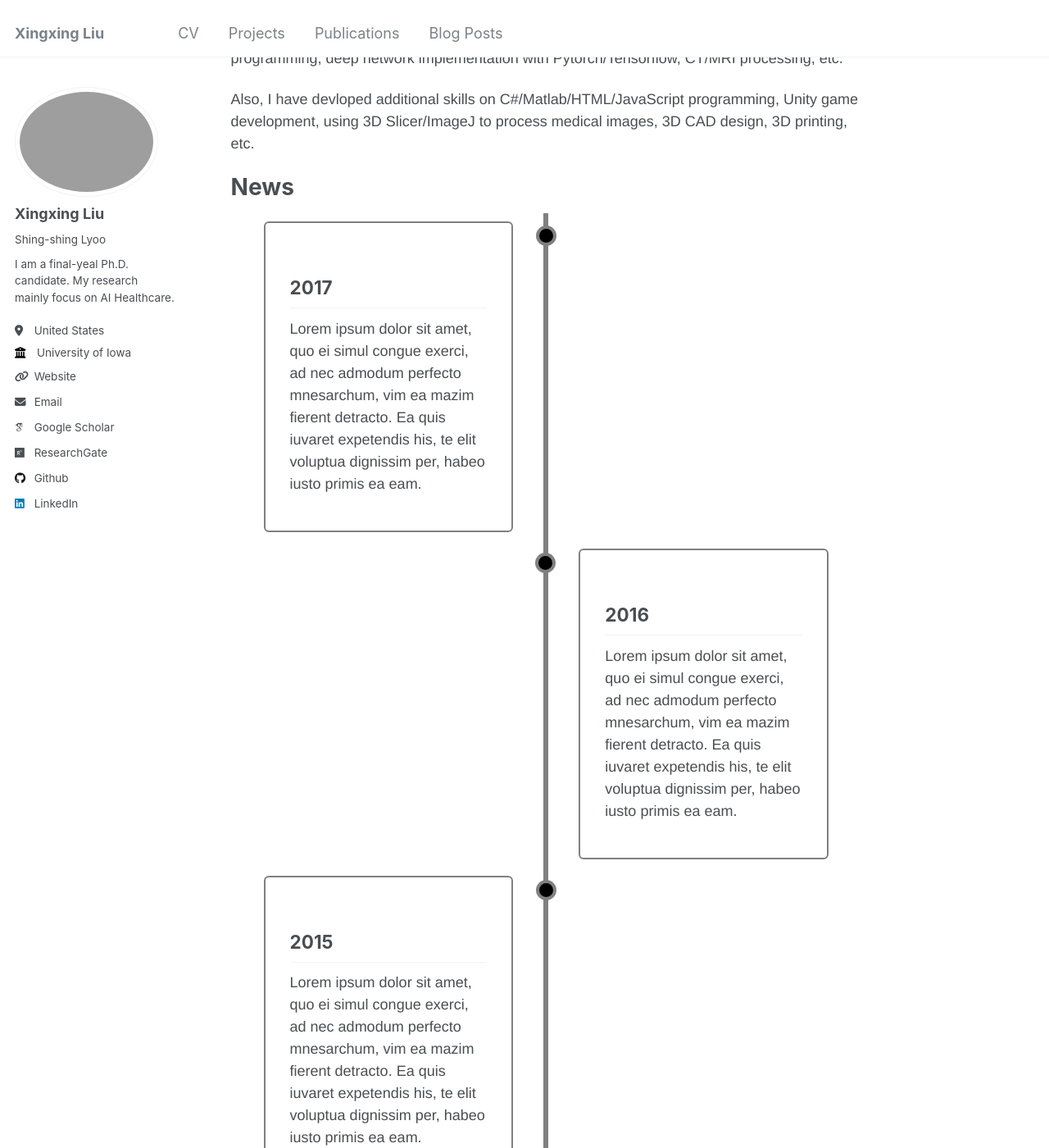
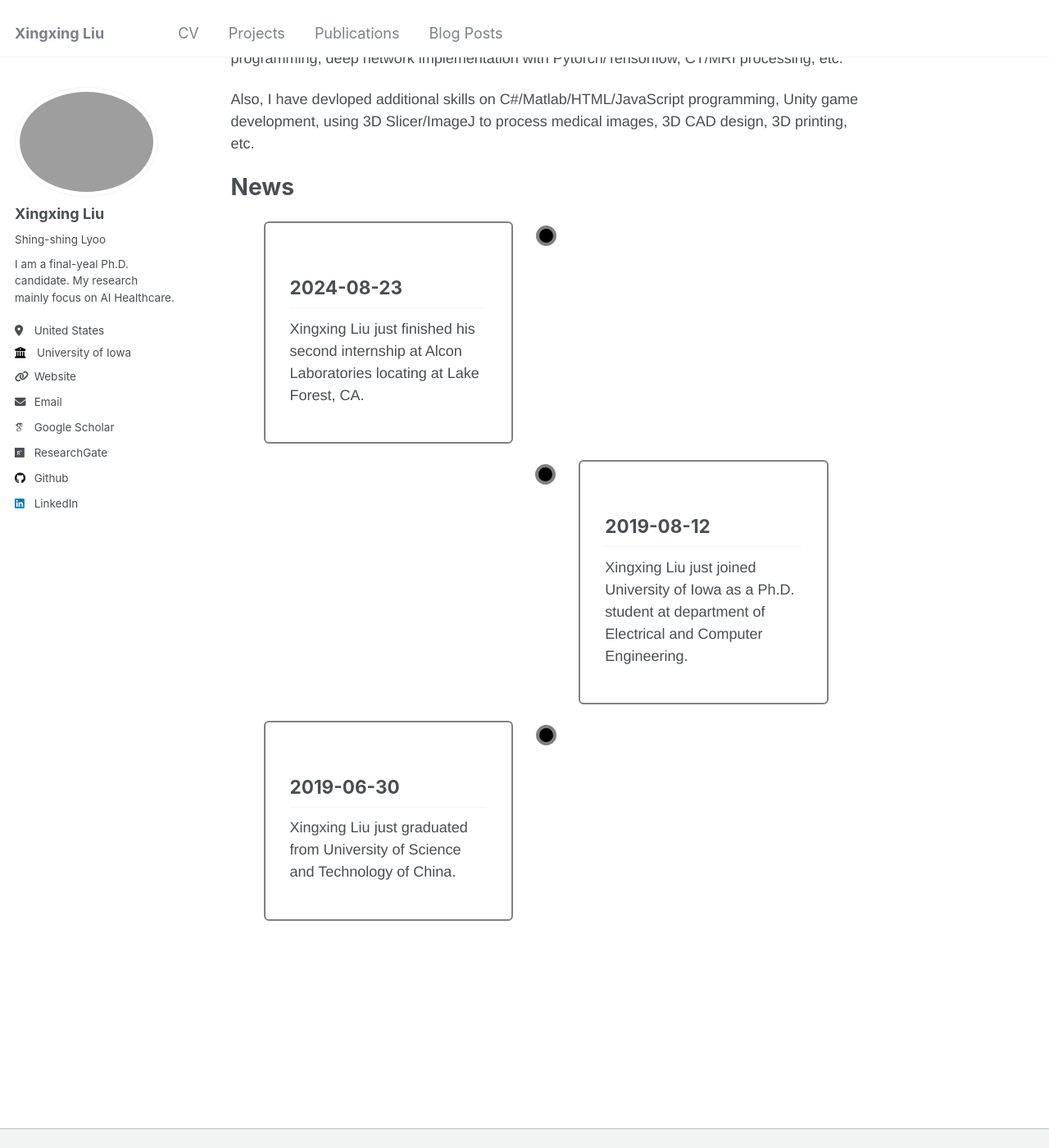
Before and after one commit to xxliu1996/xxliu1996.github.io, a Jekyll site: the page built from _pages/about.md, in a window 1280 px wide and 1400 px high, scrolled down 357 px. Shown: the whole window at 82% size. Built offline with Jekyll 4.4.1, drawn with Linux system fonts in a browser that asks for light colours; some web fonts are replaced; some of the changed text lies outside the part shown.

Commit message:
add news section at about me

```diff
--- a/_pages/about.md
+++ b/_pages/about.md
@@ -34,7 +34,7 @@ body {
   content: '';
   position: absolute;
   width: 6px;
-  background-color: gray; /* Changed to gray */
+  background-color: light gray; /* Changed to light gray */
   top: 0;
   bottom: 0;
   left: 50%;
@@ -154,38 +154,20 @@ News
 <div class="timeline">
   <div class="container left">
     <div class="content">
-      <h2>2017</h2>
-      <p>Lorem ipsum dolor sit amet, quo ei simul congue exerci, ad nec admodum perfecto mnesarchum, vim ea mazim fierent detracto. Ea quis iuvaret expetendis his, te elit voluptua dignissim per, habeo iusto primis ea eam.</p>
+      <h2>2024-08-23</h2>
+      <p>Xingxing Liu just finished his second internship at Alcon Laboratories locating at Lake Forest, CA.</p>
     </div>
   </div>
   <div class="container right">
     <div class="content">
-      <h2>2016</h2>
-      <p>Lorem ipsum dolor sit amet, quo ei simul congue exerci, ad nec admodum perfecto mnesarchum, vim ea mazim fierent detracto. Ea quis iuvaret expetendis his, te elit voluptua dignissim per, habeo iusto primis ea eam.</p>
+      <h2>2019-08-12</h2>
+      <p>Xingxing Liu just joined University of Iowa as a Ph.D. student at department of Electrical and Computer Engineering.</p>
     </div>
   </div>
   <div class="container left">
     <div class="content">
-      <h2>2015</h2>
-      <p>Lorem ipsum dolor sit amet, quo ei simul congue exerci, ad nec admodum perfecto mnesarchum, vim ea mazim fierent detracto. Ea quis iuvaret expetendis his, te elit voluptua dignissim per, habeo iusto primis ea eam.</p>
-    </div>
-  </div>
-  <div class="container right">
-    <div class="content">
-      <h2>2012</h2>
-      <p>Lorem ipsum dolor sit amet, quo ei simul congue exerci, ad nec admodum perfecto mnesarchum, vim ea mazim fierent detracto. Ea quis iuvaret expetendis his, te elit voluptua dignissim per, habeo iusto primis ea eam.</p>
-    </div>
-  </div>
-  <div class="container left">
-    <div class="content">
-      <h2>2011</h2>
-      <p>Lorem ipsum dolor sit amet, quo ei simul congue exerci, ad nec admodum perfecto mnesarchum, vim ea mazim fierent detracto. Ea quis iuvaret expetendis his, te elit voluptua dignissim per, habeo iusto primis ea eam.</p>
-    </div>
-  </div>
-  <div class="container right">
-    <div class="content">
-      <h2>2007</h2>
-      <p>Lorem ipsum dolor sit amet, quo ei simul congue exerci, ad nec admodum perfecto mnesarchum, vim ea mazim fierent detracto. Ea quis iuvaret expetendis his, te elit voluptua dignissim per, habeo iusto primis ea eam.</p>
+      <h2>2019-06-30</h2>
+      <p>Xingxing Liu just graduated from University of Science and Technology of China.</p>
     </div>
   </div>
 </div>
```
